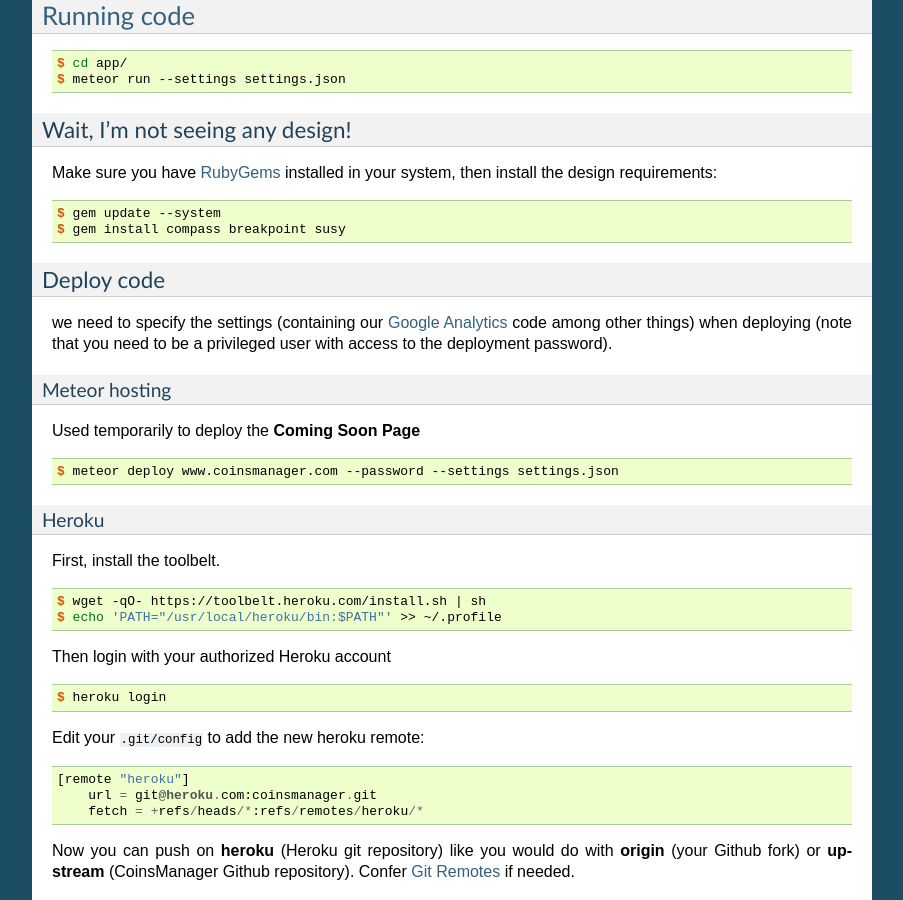
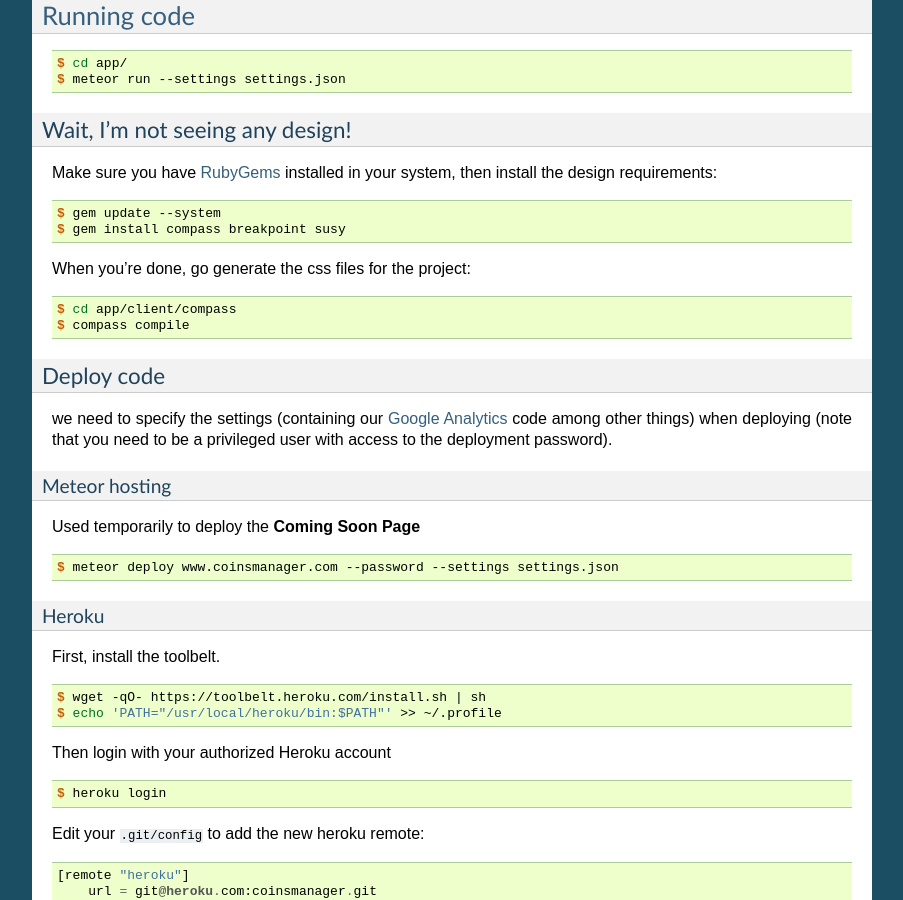
Before and after one commit to CoinsManager/CoinsManager, a Sphinx documentation site: the page built from docs/Contributions/3_code.rst, in a window 1280 px wide and 900 px high, scrolled down 4183 px. Shown: the whole window, without its empty margins (198-1101 px from the left). Built offline with Sphinx 7.4.7, drawn with Linux system fonts in a browser that asks for light colours; formulas are drawn with MathJax 3.

Commit message:
add missing step 'compass compile' to doc

```diff
--- a/docs/Contributions/3_code.rst
+++ b/docs/Contributions/3_code.rst
@@ -131,6 +131,13 @@ then install the design requirements:
     $ gem update --system
     $ gem install compass breakpoint susy
 
+When you're done, go generate the css files for the project:
+
+.. code-block:: console
+
+    $ cd app/client/compass
+    $ compass compile
+
 
 Deploy code
 ~~~~~~~~~~~
```
